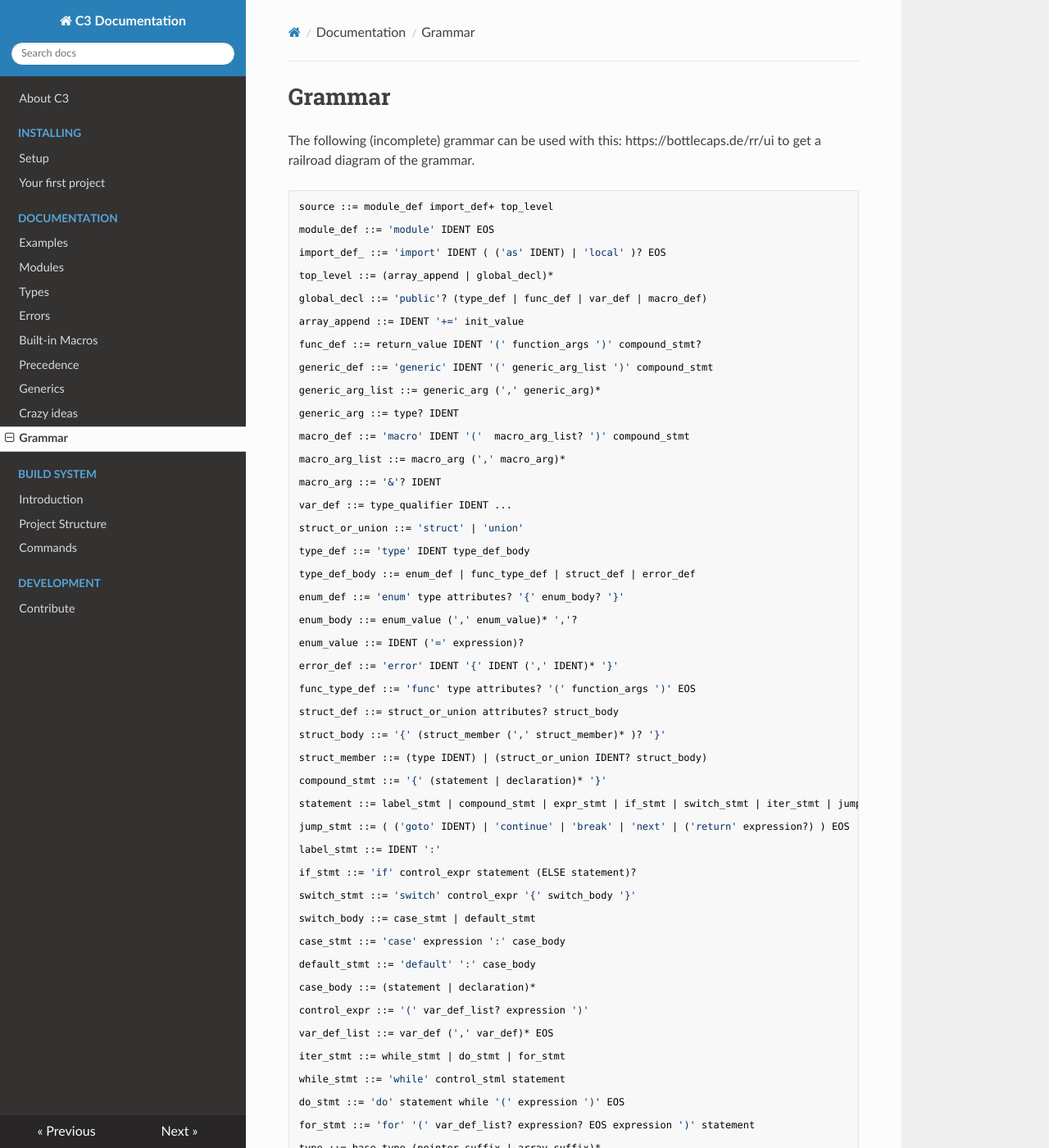
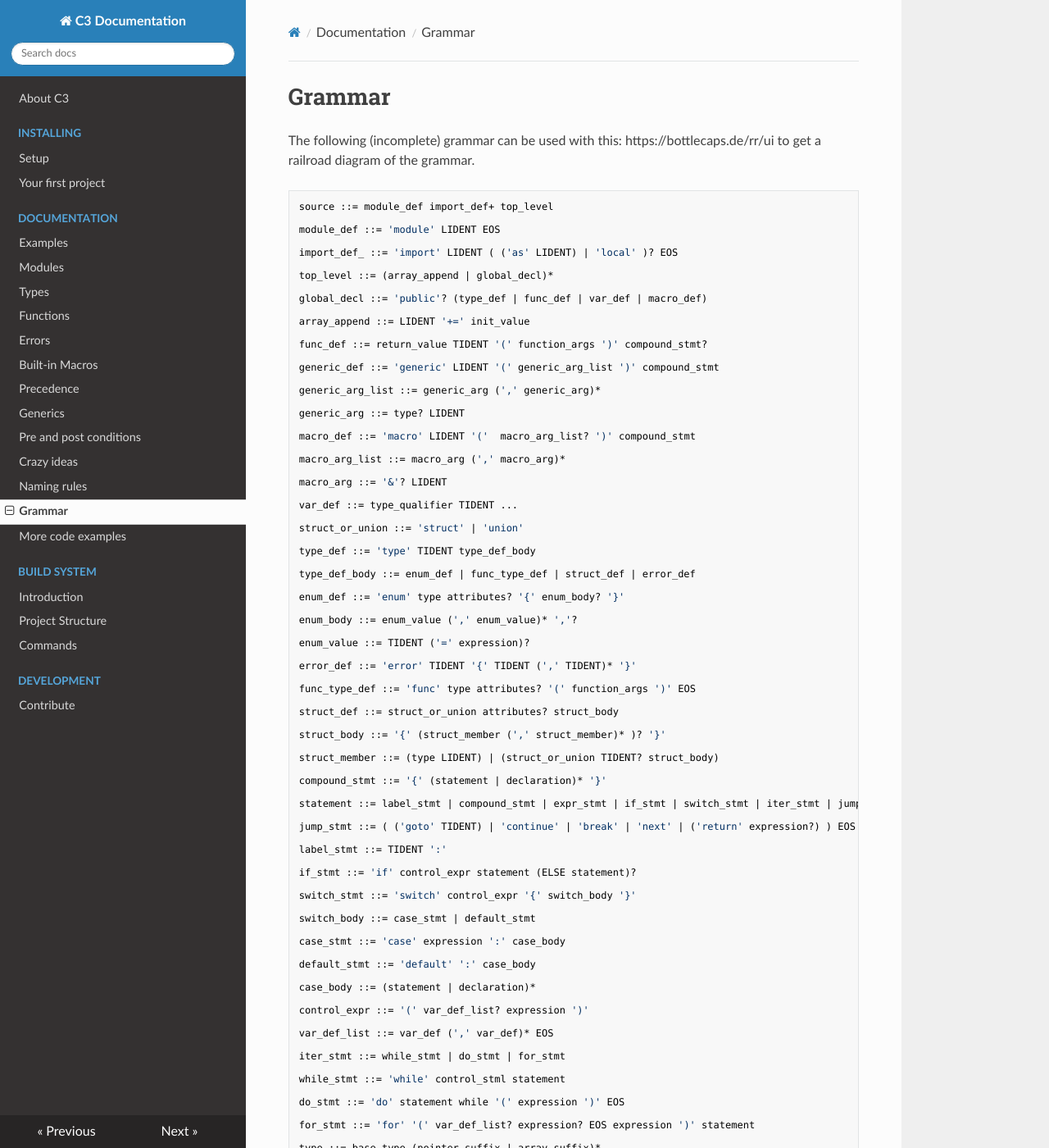
Before and after one commit to c3lang/c3docs-old, an MkDocs documentation site: the page built from docs/syntax.md, in a window 1280 px wide and 1400 px high. Shown: the whole window at 82% size. Built offline with MkDocs 1.6.1, drawn with Linux system fonts in a browser that asks for light colours; nearby versions of some CDN libraries; some of the changed text lies outside the part shown.

Commit message:
Added docs for preconditions and functions

````diff
--- a/docs/syntax.md
+++ b/docs/syntax.md
@@ -5,35 +5,35 @@
 ```bnf
 source ::= module_def import_def+ top_level
 
-module_def ::= 'module' IDENT EOS
+module_def ::= 'module' LIDENT EOS
 
-import_def_ ::= 'import' IDENT ( ('as' IDENT) | 'local' )? EOS
+import_def_ ::= 'import' LIDENT ( ('as' LIDENT) | 'local' )? EOS
 
 top_level ::= (array_append | global_decl)*
 
 global_decl ::= 'public'? (type_def | func_def | var_def | macro_def)
 
-array_append ::= IDENT '+=' init_value
+array_append ::= LIDENT '+=' init_value
 
-func_def ::= return_value IDENT '(' function_args ')' compound_stmt?
+func_def ::= return_value TIDENT '(' function_args ')' compound_stmt?
 
-generic_def ::= 'generic' IDENT '(' generic_arg_list ')' compound_stmt
+generic_def ::= 'generic' LIDENT '(' generic_arg_list ')' compound_stmt
 
 generic_arg_list ::= generic_arg (',' generic_arg)*
 
-generic_arg ::= type? IDENT
+generic_arg ::= type? LIDENT
 
-macro_def ::= 'macro' IDENT '('  macro_arg_list? ')' compound_stmt
+macro_def ::= 'macro' LIDENT '('  macro_arg_list? ')' compound_stmt
 
 macro_arg_list ::= macro_arg (',' macro_arg)*
 
-macro_arg ::= '&'? IDENT
+macro_arg ::= '&'? LIDENT
 
-var_def ::= type_qualifier IDENT ...
+var_def ::= type_qualifier TIDENT ...
 
 struct_or_union ::= 'struct' | 'union'
 
-type_def ::= 'type' IDENT type_def_body
+type_def ::= 'type' TIDENT type_def_body
 
 type_def_body ::= enum_def | func_type_def | struct_def | error_def
 
@@ -41,9 +41,9 @@
 
 enum_body ::= enum_value (',' enum_value)* ','?
 
-enum_value ::= IDENT ('=' expression)?
+enum_value ::= TIDENT ('=' expression)?
 
-error_def ::= 'error' IDENT '{' IDENT (',' IDENT)* '}'
+error_def ::= 'error' TIDENT '{' TIDENT (',' TIDENT)* '}'
 
 func_type_def ::= 'func' type attributes? '(' function_args ')' EOS
 
@@ -51,15 +51,15 @@
 
 struct_body ::= '{' (struct_member (',' struct_member)* )? '}'
 
-struct_member ::= (type IDENT) | (struct_or_union IDENT? struct_body)
+struct_member ::= (type LIDENT) | (struct_or_union TIDENT? struct_body)
 
 compound_stmt ::= '{' (statement | declaration)* '}'
 
 statement ::= label_stmt | compound_stmt | expr_stmt | if_stmt | switch_stmt | iter_stmt | jump_stmt
 
-jump_stmt ::= ( ('goto' IDENT) | 'continue' | 'break' | 'next' | ('return' expression?) ) EOS
+jump_stmt ::= ( ('goto' TIDENT) | 'continue' | 'break' | 'next' | ('return' expression?) ) EOS
 
-label_stmt ::= IDENT ':'
+label_stmt ::= TIDENT ':'
 
 if_stmt ::= 'if' control_expr statement (ELSE statement)?
 
@@ -89,7 +89,7 @@
 
 qualified_type ::= qualifier* base_type ((qualifier* pointer_suffix) | array_suffix)*
 
-base_type ::= built_in_type | IDENT
+base_type ::= built_in_type | TIDENT
 
 built_in_type ::= bit_types | named_types | c_types
 
@@ -133,7 +133,7 @@
 
 call_op ::= '(' arg_expr_list? ')'
 
-dot_op ::= '.' IDENT
+dot_op ::= '.' LIDENT
 
 inc_dec_op ::= '++' | '--'
 
@@ -167,7 +167,7 @@
 
 expression ::= binary_expr ('?' expression ':' cond_expr)?
 
-declaration ::= qualified_type IDENT ('=' init_expr)? EOS
+declaration ::= qualified_type LIDENT ('=' init_expr)? EOS
 
 init_expr ::= expression | struct_init
 
@@ -177,5 +177,5 @@
 
 struct_init_decl ::= member_init | init_expr
 
-member_init ::=_ '.' IDENT '=' init_expr
+member_init ::=_ '.' LIDENT '=' init_expr
 ```
--- a/mkdocs.yml
+++ b/mkdocs.yml
@@ -8,12 +8,16 @@
     - Examples: 'examples.md'
     - Modules: 'modules.md'
     - Types: 'types.md'
+    - Functions: 'functions.md'
     - Errors: 'errorhandling.md'
     - Built-in Macros: 'builtinmacros.md'
     - Precedence: 'precedence.md'
     - Generics: 'generics.md'
+    - Pre and post conditions: 'preconditions.md'
     - Crazy ideas: 'ideas.md'
+    - Naming rules: 'naming.md'
     - Grammar: 'syntax.md'
+    - More code examples: 'sample.md'
   - Build system:
     - Introduction: 'buildintro.md'
     - Project Structure: 'project.md'
````
Also changed, not shown: docs/examples.md (+3 -3 lines), docs/functions.md (added, +152 -0 lines), docs/generics.md (+1 -1 lines), docs/index.md (+2 -2 lines), docs/preconditions.md (added, +11 -0 lines), docs/documentation.md (deleted).
